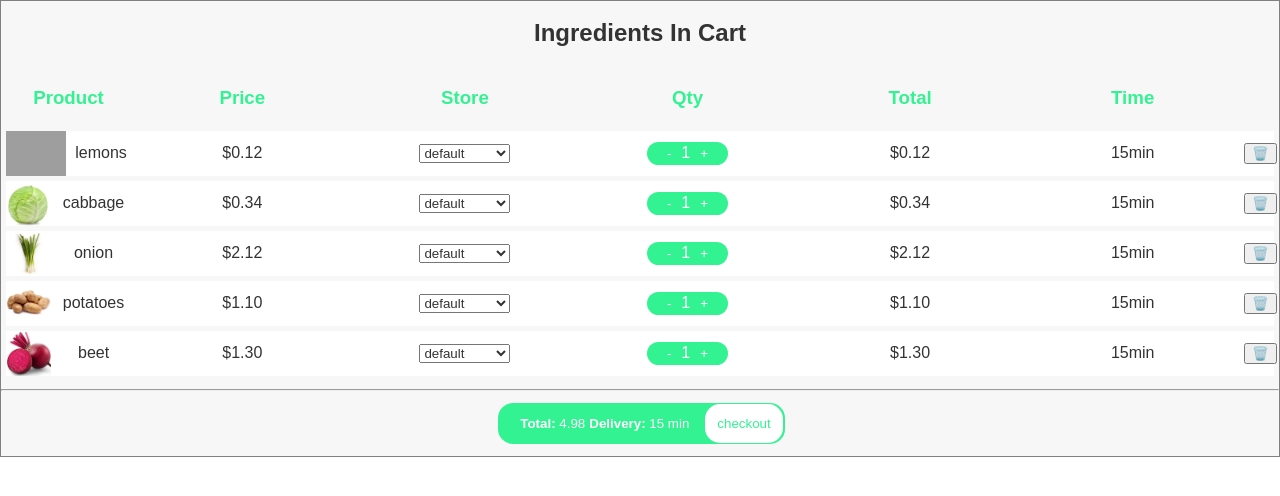
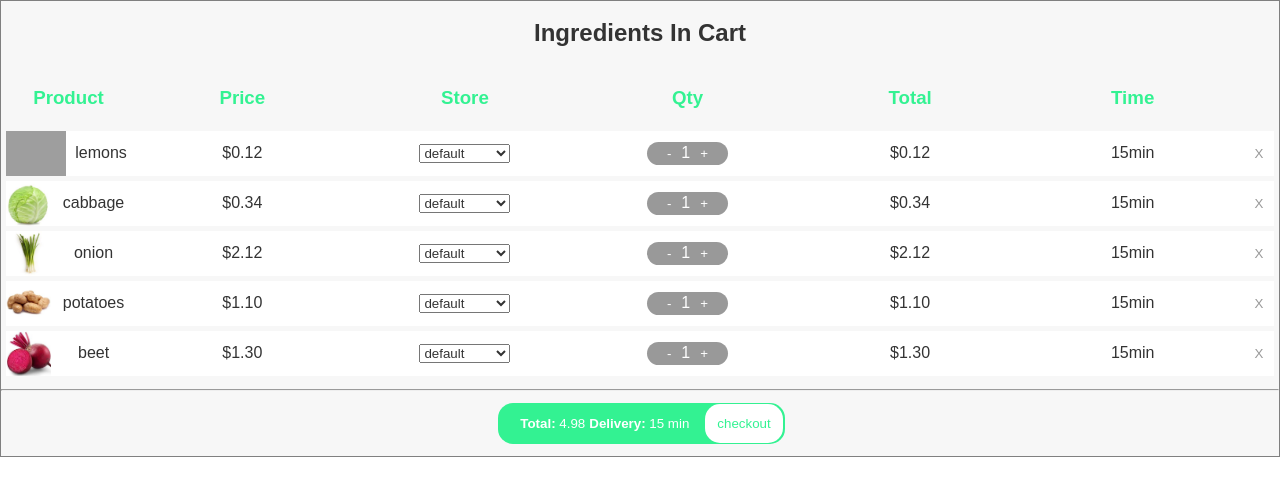
Before and after one commit to shootermv/recipe-ingredients-cart, a React app: page / in a window 1280 px wide. Built offline with nearby package versions, Linux system fonts and the light colour scheme; grey boxes are pictures that could not be loaded.

Commit message:
changing qty and delete button styles

```diff
--- a/src/components/Ingredient.js
+++ b/src/components/Ingredient.js
@@ -37,10 +37,8 @@ const Ingredient = ({
     </div>
     <div>{delivery}min</div>
     <div>
-      <button onClick={onClick}>
-        <span role="img" aria-label="img">
-          🗑️
-        </span>
+      <button onClick={onClick} className="del">
+        X
       </button>
     </div>
   </>
--- a/src/components/IngrendientList.js
+++ b/src/components/IngrendientList.js
@@ -1,7 +1,7 @@
 import React from "react";
 import Todo from "./Ingredient";
 
-const TodoList = ({ ingreds, toggleTodo }) => (
+const IngrendientList = ({ ingreds, toggleTodo }) => (
   <ul>
     <>
       <h3>Product</h3>
@@ -18,4 +18,4 @@ const TodoList = ({ ingreds, toggleTodo }) => (
   </ul>
 );
 
-export default TodoList;
+export default IngrendientList;
--- a/src/styles.css
+++ b/src/styles.css
@@ -56,7 +56,7 @@ ul .product img {
   height: 45px;
 }
 ul .qty-container{
-  background: #33F292;
+  background: #999;
   color: #fff;
   padding: 3px 10px;
   border-radius: 12px;
@@ -70,7 +70,15 @@ ul .qty-container button {
   outline: none;
   cursor: pointer;
 }
-
+ul button.del {
+  border:none;
+  background: transparent;
+  cursor: pointer;
+  color: #999;
+}
+ul button.del:hover {
+  color: red;
+}
 /* FOOTER */
 footer {
   margin: 12px 0;
```
